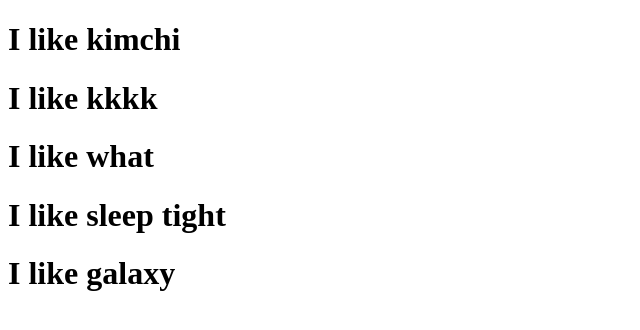
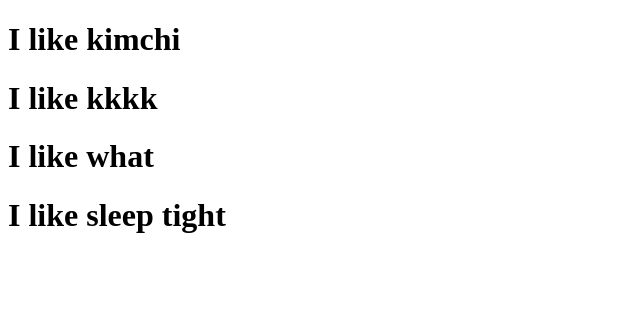
Before and after one commit to Yeyeong99/movie_app_clone_coding, a React (Create React App) app: page / in a window 1280 px wide. Shown: the top 330 px of the page, without its empty margins (0-640 px from the left). Built offline with nearby package versions, Linux system fonts and the light colour scheme.

Commit message:
[Concept] JSX. Props #2

```diff
--- a/src/App.js
+++ b/src/App.js
@@ -10,7 +10,6 @@ function App() {
       <Food fav="kkkk" />
       <Food fav="what" />
       <Food fav="sleep tight" />
-      <Food fav="galaxy" />
     </div>
   );
 }
```
Also changed, not shown: 1 other file (tests, documents, lock files or other folders).
